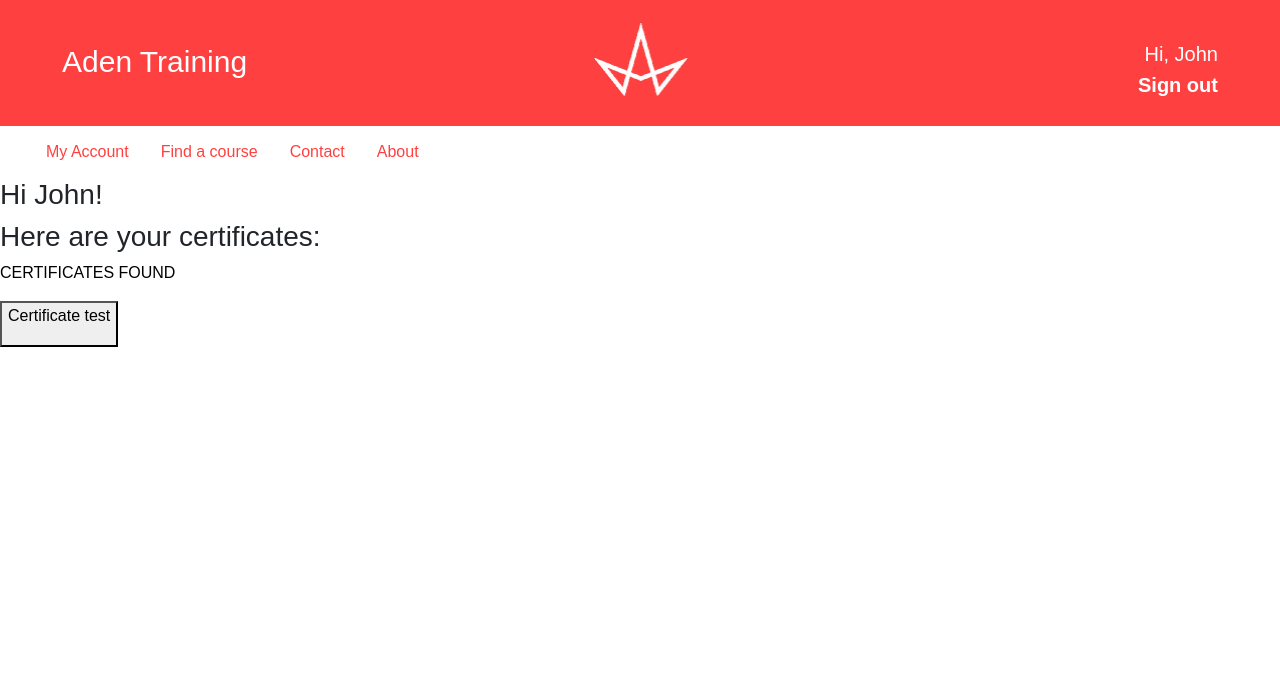
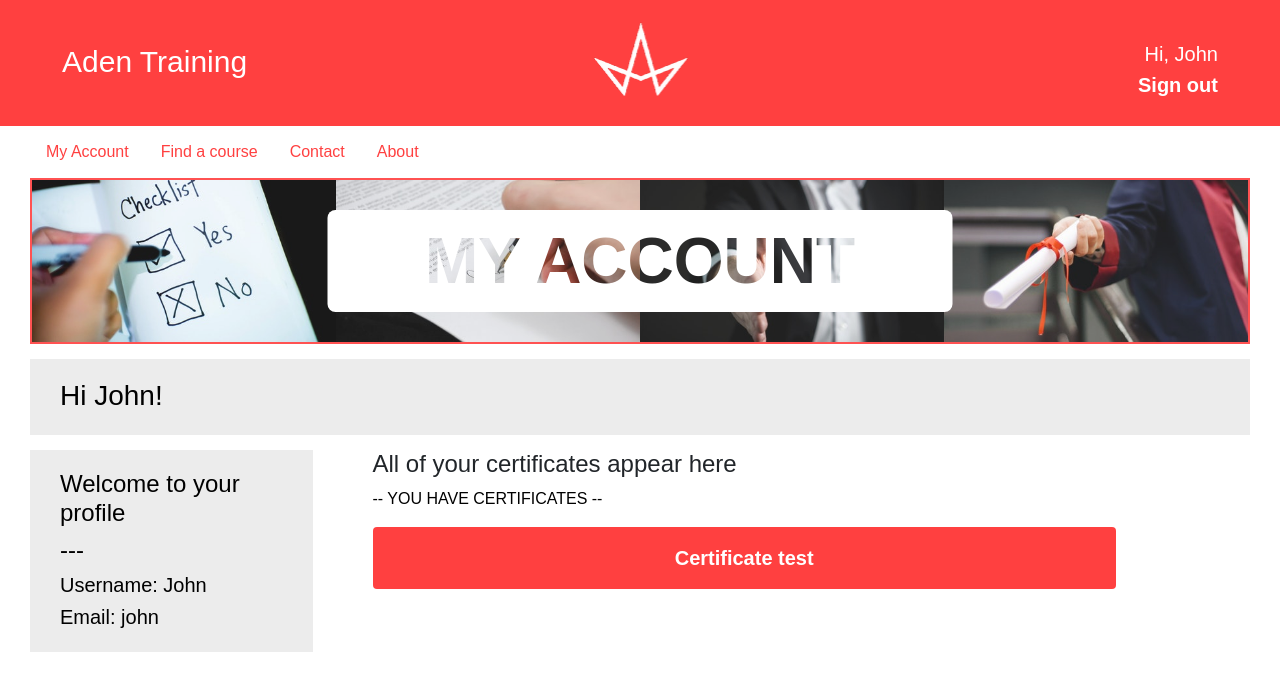
Before and after one commit to Aden-Training/Training_Portal, a Flask app: page /customerHome in a window 1280 px wide. Shown: the top 691 px of the page. Run offline with Flask 2, Linux system fonts and the light colour scheme; a user stored in the database is signed in; data comes from the database, SQL or seed files in the repository; both versions use the stored data as it was after the commit; some libraries are stand-ins or nearby versions.

Commit message:
Updated design of customerHome

```diff
--- a/static/css/master.css
+++ b/static/css/master.css
@@ -434,6 +434,46 @@ i{
   margin-top: 20px;
 }
 
+/*
+-- customerHome.html
+*/
+.helloCustomer{
+  color: #000000;
+  padding-top: 20px;
+  padding-bottom: 15px;
+  padding-left: 30px;
+  padding-right: 30px;
+  margin-top: 15px;
+  margin-left: 15px;
+  margin-right: 15px;
+  height: auto;
+  width: 100%;
+  background-color: #dadada80;
+}
+
+.certificateNote{
+  color: #000000;
+  padding-top: 20px;
+  padding-bottom: 15px;
+  padding-left: 30px;
+  padding-right: 30px;
+  margin-top: 15px;
+  margin-right: 15px;
+  height: auto;
+  width: 100%;
+  background-color: #dadada80;
+}
+
+.certificateDisplay{
+  padding-bottom: 15px;
+  padding-left: 30px;
+  padding-right: 30px;
+  margin-top: 15px;
+  margin-right: 15px;
+  height: auto;
+  width: 100%;
+}
+
 
 /*
 -- Buttons --
--- a/templates/customerHome.html
+++ b/templates/customerHome.html
@@ -1,18 +1,41 @@
 {% extends "base.html" %}
 {% block content %}
-<h3>Hi {{customers["username"]}}!</h3>
-<h3>Here are your certificates:</h3>
+<div class="row">
+    <div class="col-md-12" id="container">
+        <img src="{{url_for('static', filename = 'img/banner_customerHome.png')}}" class="topImg" style="width:100%;height:auto;">
+        <div class="topImgcontent">
+            <div class="text" id="topImgcontent">MY ACCOUNT</div>
+        </div>
+    </div>
+</div>
+<div class="row">
+    <div class="helloCustomer">
+        <h3>Hi {{customers["username"]}}!</h3>
+    </div>
+</div>
+<div class="row">
+    <div class="col-md-3">
+        <div class="certificateNote">
+            <h4>Welcome to your profile</h4>
+            <h4>---</h4>
+            <h5>Username: {{session['user']}} </h5>
+            <h5>Email: {{session['email']}} </h5>
+        </div>
+    </div>
+    <div class="col-md-8">
+        <div class="certificateDisplay">
+            {% if certificates %}
+            <h4>All of your certificates appear here</h4>
+            <p> -- YOU HAVE CERTIFICATES -- </p>
+            {% endif %}
+            {% for certificate in certificates %}
+            <form action="/downloadcertificate/{{certificate["certificate"]}}.pdf" method="POST">
+            <button type="submit" name="button" class="btn btn-default">{{certificate["certificate"]}}</button>
+            </form>
+        </div>
+    </div>
+</div>
 
-{% if certificates %}
-<p>CERTIFICATES FOUND</p>
-{% endif %}
-{% for certificate in certificates %}
-<form action="/downloadcertificate/{{certificate["certificate"]}}.pdf" method="POST">
-    <button type="submit">
-        <p>{{certificate["certificate"]}}</p>
-    </button>
-</form>
 {% endfor %}
 
-
 {% endblock %}
--- a/templates/findcourse.html
+++ b/templates/findcourse.html
@@ -28,11 +28,7 @@
                         </li>
                         <li><a href="/ForkliftAndPlant">Forklift and Plant</a></li>
                         <li><a href="/FirstAid">First Aid</a>
-<<<<<<< HEAD
                         <li><a href="/WorkshopSkills">Workshop Skills <i class="dropDownArrow"></i></a>
-=======
-                        <li><a href="/WorkshopSkills" >Workshop Skills <i class="dropDownArrow"></i></a>
->>>>>>> 24683dd11e186f00e4da9c9d86e79ce453866c22
                             <ul class="submenu">
                                 <li><a href="/General" >General</a></li>
                                 <li><a href="/MechanicalJoint">Mechanical Joint Integrity (MJI) and Small Bore Tubing (SBT)</a></li>
```
Also changed, not shown: db/database.db (added), static/img/banner_customerHome.png (added), 1 other file.
